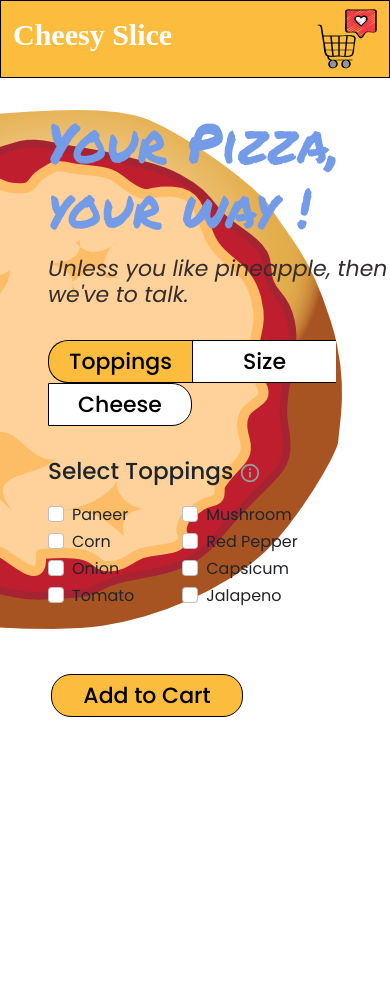
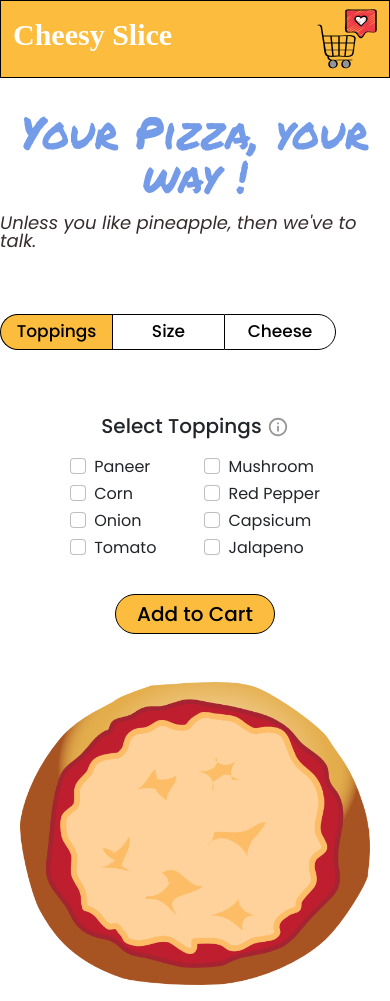
Before and after one commit to eyekavya/BurgerApp-React, a React (Create React App) app: page / in a window 390 px wide. Before the commit the page ends 844 px from the top, so only its background shows below. Built offline with nearby package versions, Linux system fonts and the light colour scheme; a web font is replaced by a local one.

Commit message:
made home page responsive

```diff
--- a/src/App.css
+++ b/src/App.css
@@ -28,3 +28,30 @@ label {
   border-radius: 20px;
   padding: 4px;
 }
+
+@media screen and (max-width: 720px) {
+  .wrapper {
+    margin-left: 0 !important;
+    margin: 2rem auto !important;
+    align-items: center;
+  }
+
+  .sub-heading {
+    text-align: center;
+    font-size: 20px;
+  }
+
+  .btn-general {
+    font-size: 20px;
+    width: 10rem;
+    margin: 0 auto !important;
+  }
+
+  .flex {
+    flex-direction: column;
+  }
+
+  .image-section {
+    width: 100%;
+  }
+}
--- a/src/components/Pizza/StyledPizza.js
+++ b/src/components/Pizza/StyledPizza.js
@@ -17,4 +17,14 @@ export const StyledPizza = styled.section`
     right: 60px;
     top: 16px;
   }
+
+  @media screen and (max-width: 720px) {
+    .pizza-img {
+      margin-right: 0;
+      max-width: 350px;
+      position: relative;
+      display: block;
+      margin: 1rem auto;
+    }
+  }
 `;
--- a/src/components/Tab/StyledTab.js
+++ b/src/components/Tab/StyledTab.js
@@ -31,4 +31,12 @@ export const StyledTab = styled.section`
   .active {
     background-color: #fcbd3f;
   }
+
+  @media screen and (max-width: 720px) {
+    .tab-btn {
+      font-size: 17px;
+      width: 7rem;
+      margin: 2rem auto;
+    }
+  }
 `;
--- a/src/components/Tagline/StyledTagline.js
+++ b/src/components/Tagline/StyledTagline.js
@@ -15,4 +15,17 @@ export const StyledTagline = styled.section`
     font-style: italic;
     margin-top: 1rem;
   }
+
+  @media screen and (max-width: 720px) {
+    h1 {
+      font-size: 44px;
+      text-align: center;
+      line-height: 1;
+    }
+
+    h2 {
+      font-size: 18px;
+      line-height: 1;
+    }
+  }
 `;
--- a/src/components/Topping/StyledTopping.js
+++ b/src/components/Topping/StyledTopping.js
@@ -17,4 +17,10 @@ export const StyledTopping = styled.section`
     padding: 6px;
     background-color: #000000cf;
   }
+
+  @media screen and (max-width: 720px) {
+    .flex-topping {
+      justify-content: center;
+    }
+  }
 `;
```
